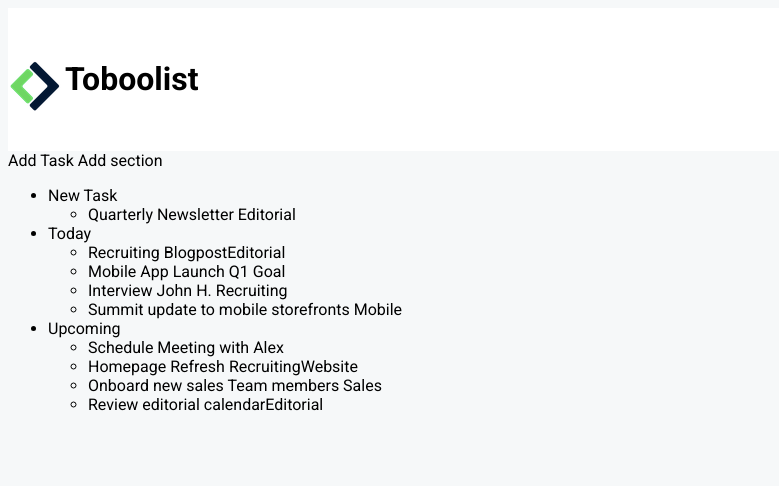
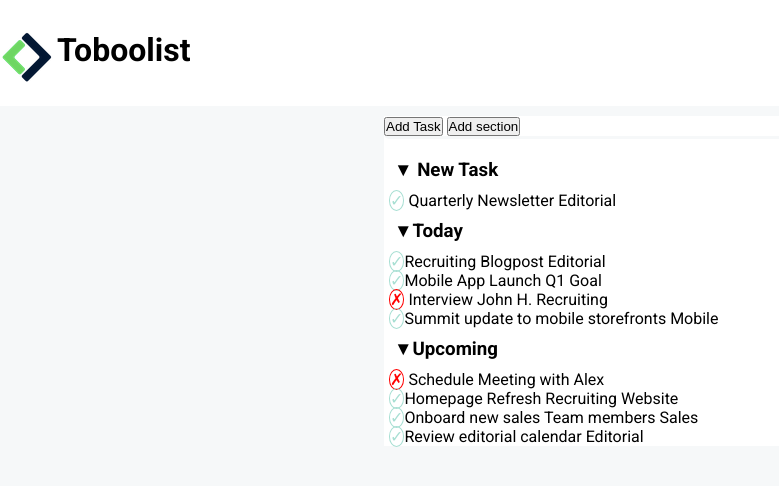
Before and after one commit to Gtp87/html-css-toboolist, a plain HTML site: page index.html in a window 1280 px wide. Shown: the whole page, without its empty margins (0-779 px from the left). Drawn offline with Linux system fonts and the light colour scheme.

Commit message:
add list and checkmarks

```diff
--- a/css/style.css
+++ b/css/style.css
@@ -1,8 +1,8 @@
-/* *{
+*{
     margin: 0;
     padding: 0;
     box-sizing: border-box;
-} */
+}
 
 html{
     font-family: 'Roboto', sans-serif;
@@ -17,7 +17,24 @@ header{
     height: 90;
     padding: 20px 0px;
     line-height: 60px;
-    background-color: #FFFFFF
+    background-color: #FFFFFF;
+}
+
+main{
+    width: 40%;
+    background-color: #FFFFFF;
+    margin: 10px auto 40px;
+
+}
+
+.task-section{
+    border-bottom: 3px solid #F6F8F9 ;
+    margin-bottom: 20px;
+    border-radius: 5px;
+}
+
+h3{
+    margin: 10px;
 }
 
 #logo{
@@ -28,3 +45,17 @@ header{
 #title{
     display: inline-block;
 }
+
+.check{
+    border-radius: 50%;
+    border: 1px solid #A8DFD3;
+    color: #A8DFD3;
+    margin-left: 5px;
+}
+
+.cross{
+    border-radius: 50%;
+    border: 1px solid red;
+    color:red;
+    margin-left: 5px;
+}
--- a/index.html
+++ b/index.html
@@ -21,33 +21,24 @@
     <!-- todo -->
     <main>
         <div>
-            <nav class="task-section">
-            <span>Add Task</span> <span>Add section</span>
-            </nav>
-            <div><ul>
-                <li>New Task
-                    <ul>
-                        <li>Quarterly Newsletter <span>Editorial</span> </li>
-                    </ul>
-                </li>
-                <li>Today
-                    <ul>
-                        <li>Recruiting Blogpost<span>Editorial</span></li>
-                        <li>Mobile App Launch <span>Q1 Goal</span></li>
-                        <li>Interview John H. <span>Recruiting</span></li>
-                        <li>Summit update to mobile storefronts <span>Mobile</span></li>
-                    </ul>
-                </li>
-                <li>Upcoming
-                    <ul>
-                        <li>Schedule Meeting with Alex</li>
-                        <li>Homepage Refresh <span>Recruiting</span>Website</li>
-                        <li>Onboard new sales Team members <span>Sales</span></li>
-                        <li>Review editorial calendar<span>Editorial</span></li>
-                    </ul>
+            <div class="task-section">
+            <button class="">Add Task</button> <button>Add section</button>
+            </div>
+            <div>
+                <h3><span>&#x25BC;</span> New Task</h3>
+                    <p><span class=check>&check;</span> Quarterly Newsletter <span>Editorial</span></p>
 
-                </li>
-            </ul>
+                <h3><span>&#x25BC;</span>Today</h3>
+                    <p><span class=check>&check;</span>Recruiting Blogpost <span>Editorial</span></p>
+                    <p><span class=check>&check;</span>Mobile App Launch <span>Q1 Goal</span></p>
+                    <p><span class="cross">&cross;</span> Interview John H.  <span>Recruiting</span></p>
+                    <p><span class=check>&check;</span>Summit update to mobile storefronts <span>Mobile</span></p>
+                <h3><span>&#x25BC;</span>Upcoming</h3>
+                    <p><span class="cross">&cross;</span> Schedule Meeting with Alex</p>
+                    <p><span class=check>&check;</span>Homepage Refresh <span>Recruiting </span>Website</p>
+                    <p><span class=check>&check;</span>Onboard new sales Team members  <span>Sales</span></p>
+                    <p><span class=check>&check;</span>Review editorial calendar <span>Editorial</span></p>
+            </div>
         </div>
 
     </main>
```
